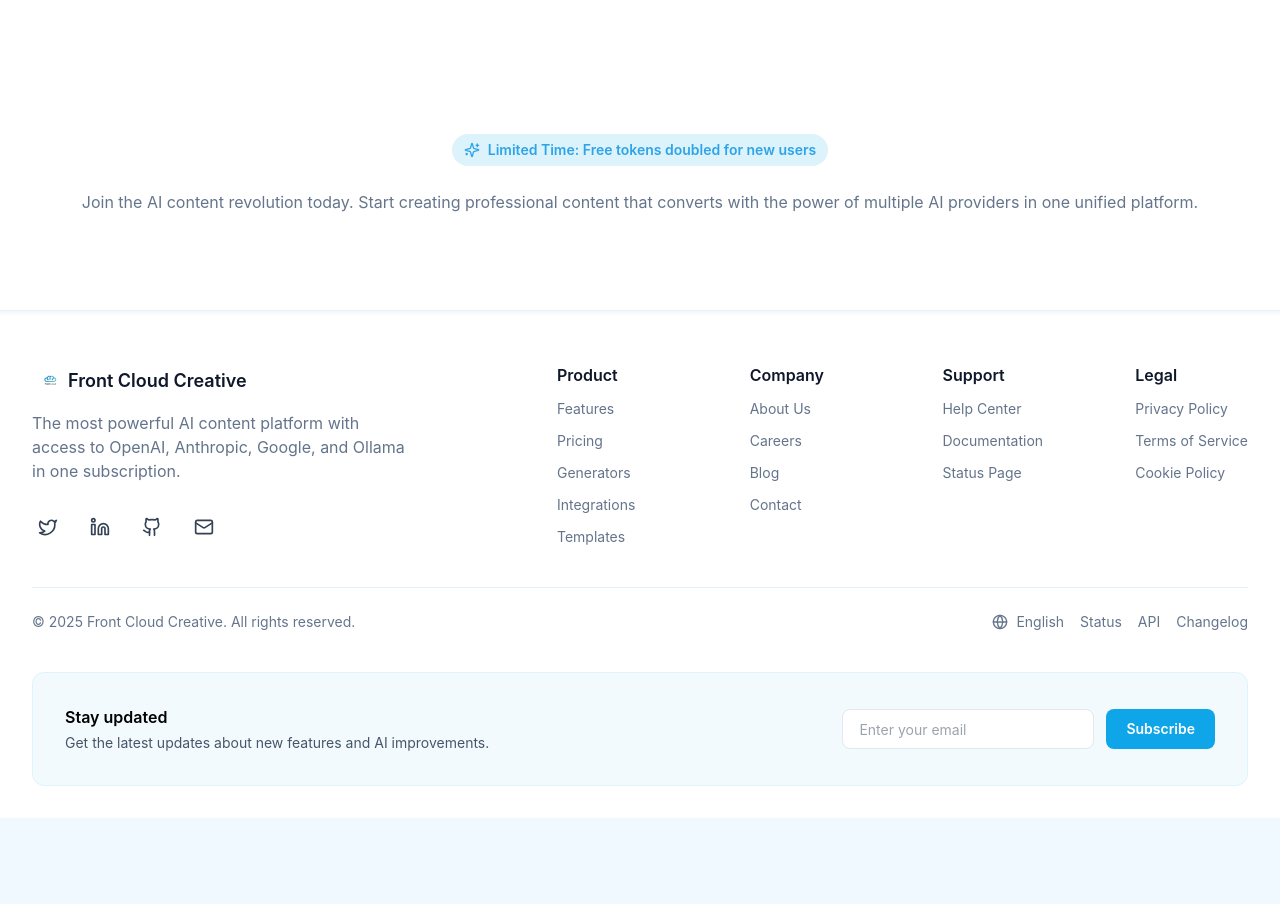
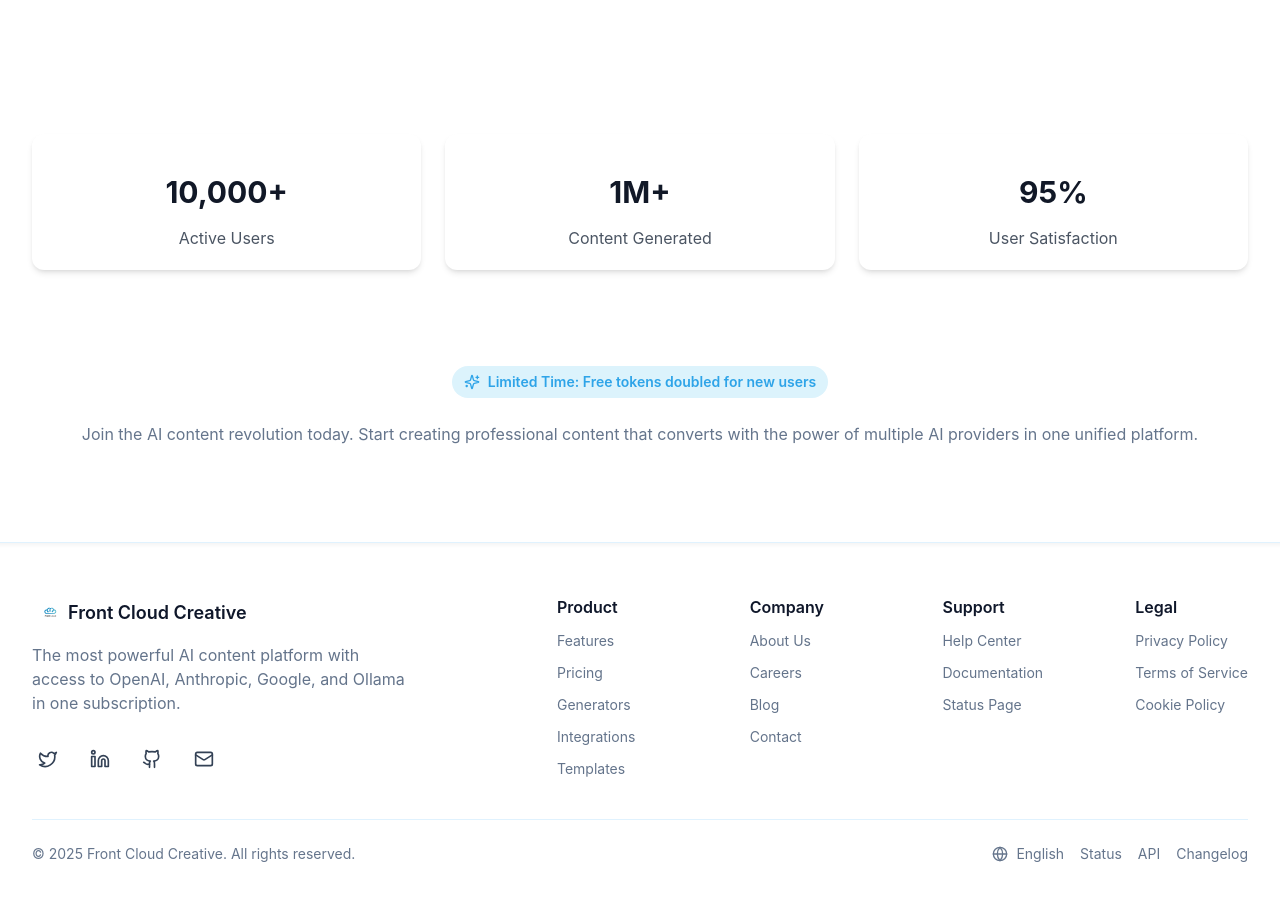
Before and after one commit to creator-cell/font-cloud-creative, a Next.js app in the folder apps/web/: page / in a window 1280 px wide. Shown: the part 5985-6889 px from the top of the page. Before the commit the page ends 6803 px from the top, so only its background shows below. Built offline with nearby package versions, Linux system fonts and the light colour scheme.

Commit message:
Refactor code of cards component

```diff
--- a/apps/web/components/landing/landing-page.tsx
+++ b/apps/web/components/landing/landing-page.tsx
@@ -1151,7 +1151,27 @@
           </div>
         </motion.section>
 
-        {/* <FooterFirstCard copy={copy} /> */}
+        <motion.section {...fadeIn(0.1)}>
+          <div className="grid gap-6 md:grid-cols-3 text-center">
+            {statsTiles2.map((stat, index) => (
+              <motion.div
+                key={index}
+                className="rounded-xl bg-white shadow-md py-5 px-8 hover:shadow-lg transition-shadow duration-300"
+                whileHover={{ scale: 1.03 }}
+              >
+                <div className="flex flex-col items-center space-y-4 mt-1">
+                  <div className="bg-sky-100 rounded-full text-sky-500">
+                    {stat.icon}
+                  </div>
+                  <div className="text-3xl font-bold text-gray-900">
+                    {stat.description}
+                  </div>
+                  <div className="text-gray-600">{stat.title}</div>
+                </div>
+              </motion.div>
+            ))}
+          </div>
+        </motion.section>
 
         <motion.section {...fadeIn(0.1)}>
           <motion.div className="flex flex-col items-center text-center">
--- a/apps/web/components/landing/translations.ts
+++ b/apps/web/components/landing/translations.ts
@@ -223,6 +223,7 @@
         color: "purple",
       },
     ],
+
     pricingHead: "Pricing",
     pricingTitle: "Choose Your Plan",
     pricingSubtitle:
@@ -907,6 +908,24 @@
       "الوصول إلى جميع مزودي الذكاء الاصطناعي",
       "يمكن الإلغاء في أي وقت",
     ],
+    statsTiles2: [
+      {
+        title: "المستخدمون النشطون",
+        description: "10,000+",
+        Icon: UsersRound,
+      },
+      {
+        title: "المحتوى الذي تم إنشاؤه",
+        description: "1M+",
+        Icon: Sparkles,
+      },
+      {
+        title: "رضا المستخدمين",
+        description: "95%",
+        Icon: TrendingUp,
+      },
+    ],
+
     finalPrimaryCta: "ابدأ الإنشاء اليوم",
     finalSecondaryCta: "جدولة عرض توضيحي",
     finalSecondaryCtaPercentage: "95%",
--- a/apps/web/components/utils/FooterFirstCard.tsx
+++ b/apps/web/components/utils/FooterFirstCard.tsx
@@ -35,13 +35,8 @@
   ];
 
   const statsTiles2 = (copy.statsTiles2 || []).map(
-    (tile: { title: string; description: string; icon?: any; Icon?: any }) => ({
-      ...tile,
-      icon: tile.icon || tile.Icon,
-    })
+    (tile: { value: string; label: string }) => tile
   );
-
-  // console.log(statsTiles2,"askdhb")
 
   return (
     <motion.section {...fadeIn(0.1)}>
```
